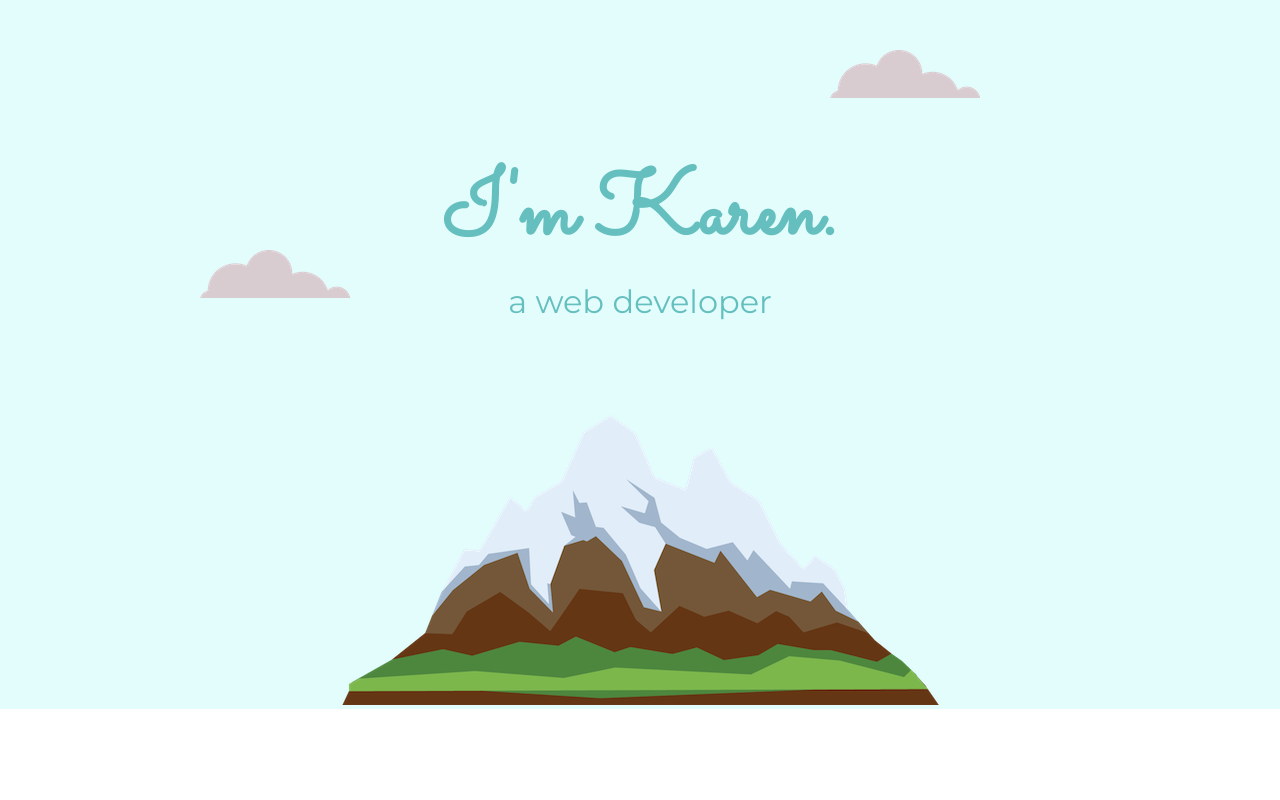
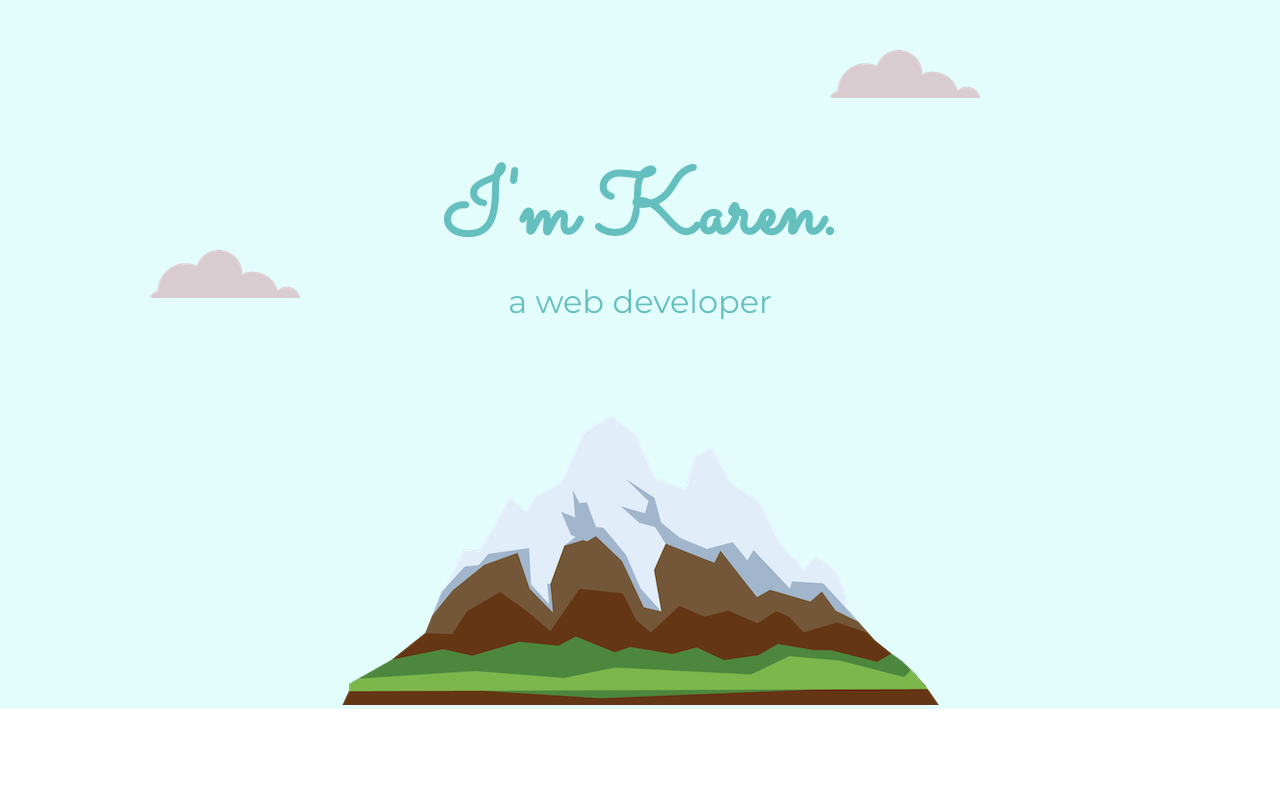
Before and after one commit to girlbuilder/project1, a plain HTML site: page index.html in a window 1280 px wide. Shown: the top 800 px of the page. Drawn offline with Linux system fonts and the light colour scheme.

Commit message:
Update styles.css
updated Bottom loud

```diff
--- a/CSS/styles.css
+++ b/CSS/styles.css
@@ -56,7 +56,7 @@ p{
 }
 .bottom-cloud{
 position:absolute;
-left: 200px;
+left: 150px;
 top: 250px;
 }
 
```
